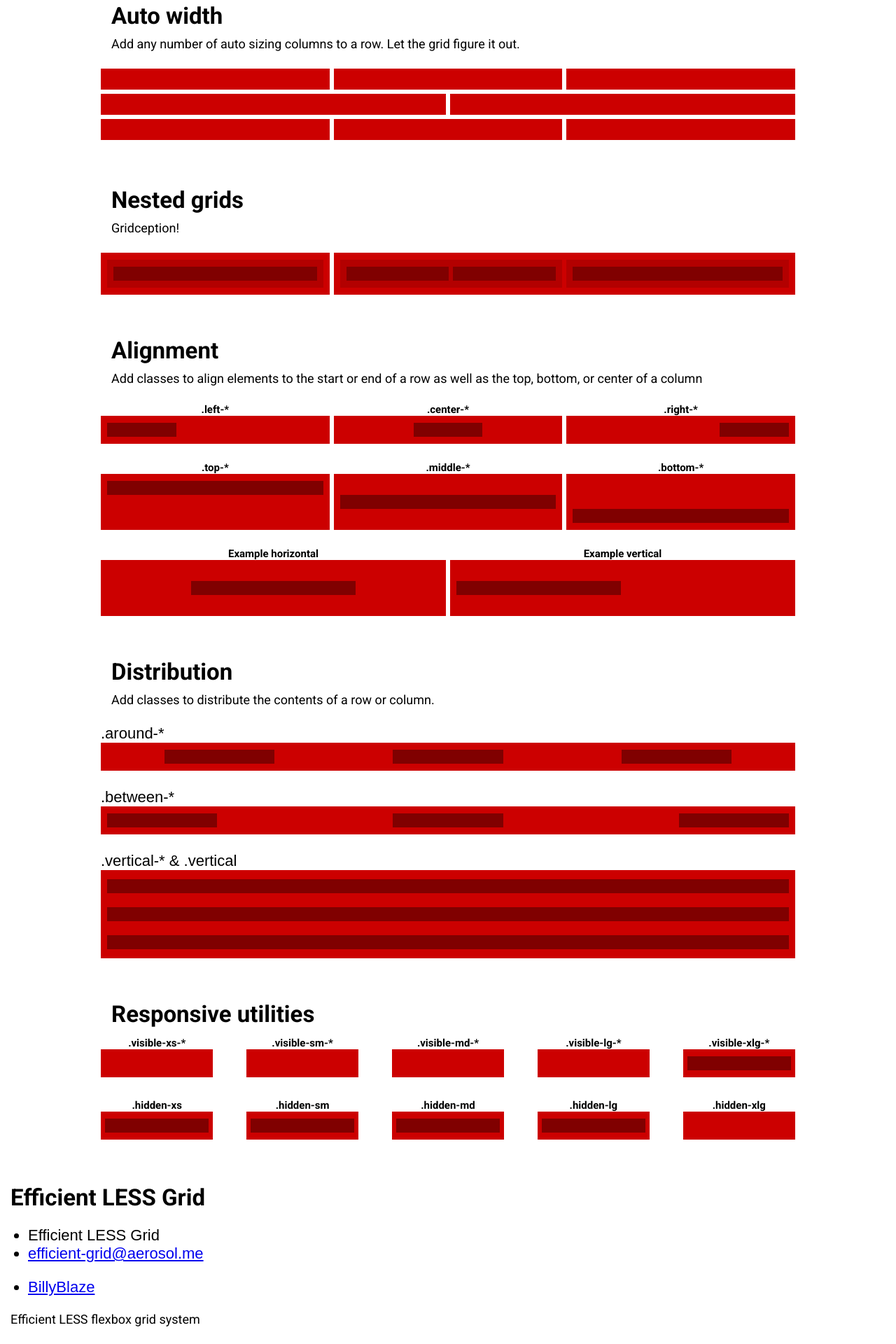
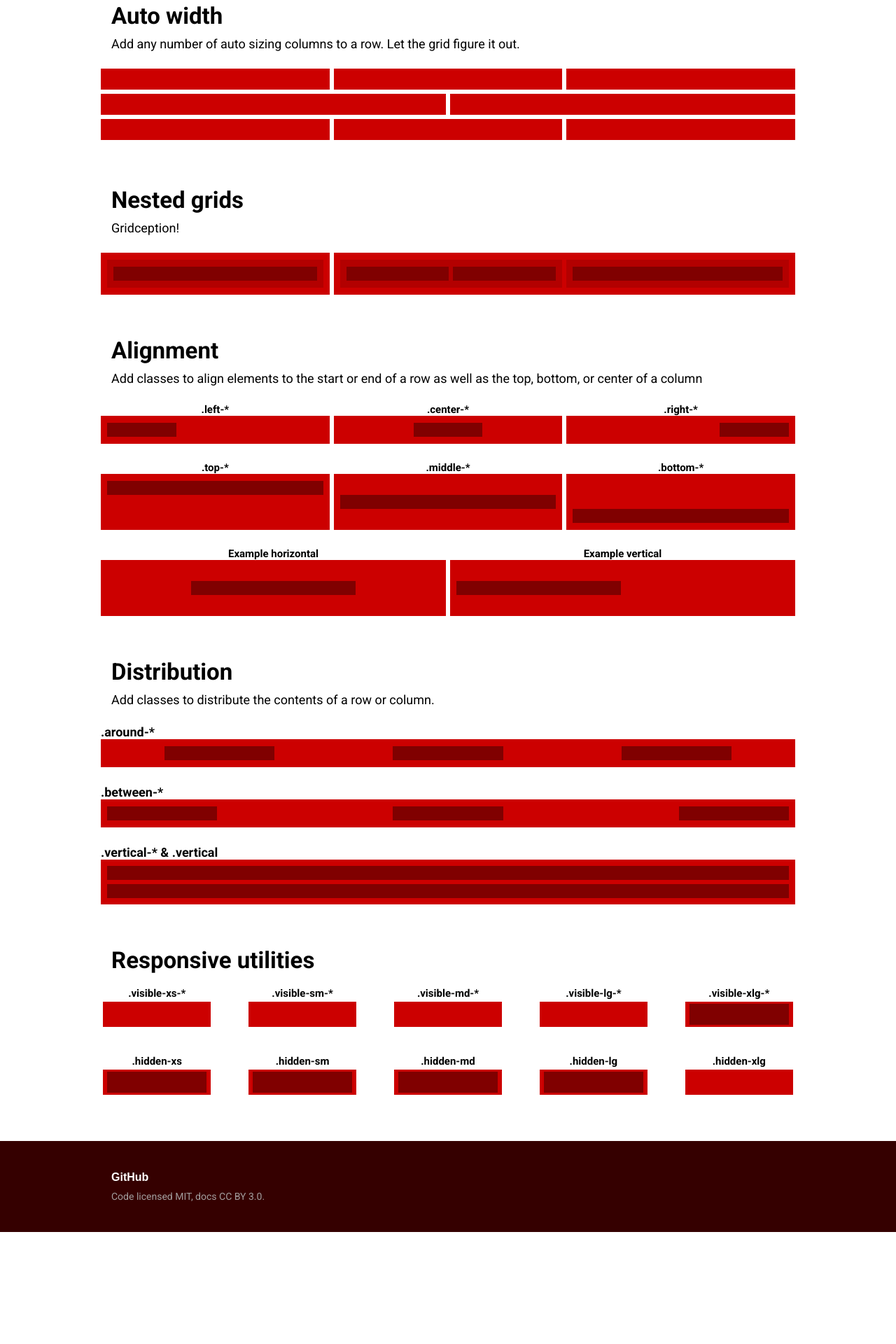
Before and after one commit to BillyBlaze/efficient-grid, a Jekyll site: the page built from index.html, in a window 1280 px wide. Shown: the part 1069-2989 px from the top of the page at 70% size. Built offline with Jekyll 4.4.1, drawn with Linux system fonts in a browser that asks for light colours; after the commit the page ends 2829 px from its top, so only the background shows below that.

Commit message:
Fine tune layout

```diff
--- a/_includes/footer.html
+++ b/_includes/footer.html
@@ -1,38 +1,10 @@
-<footer class="site-footer">
+<footer class="row middle-xs">
 
-  <div class="wrapper">
-
-    <h2 class="footer-heading">{{ site.title }}</h2>
-
-    <div class="footer-col-wrapper">
-      <div class="footer-col footer-col-1">
-        <ul class="contact-list">
-          <li>{{ site.title }}</li>
-          <li><a href="mailto:{{ site.email }}">{{ site.email }}</a></li>
-        </ul>
-      </div>
-
-      <div class="footer-col footer-col-2">
-        <ul class="social-media-list">
-          {% if site.github_username %}
-          <li>
-            {% include icon-github.html username=site.github_username %}
-          </li>
-          {% endif %}
-
-          {% if site.twitter_username %}
-          <li>
-            {% include icon-twitter.html username=site.twitter_username %}
-          </li>
-          {% endif %}
-        </ul>
-      </div>
-
-      <div class="footer-col footer-col-3">
-        <p>{{ site.description }}</p>
-      </div>
-    </div>
-
-  </div>
+	<div class="col-xs-12">
+		<ul>
+			<li><a href="https://github.com/{{ site.github_username }}/efficient-grid/"><span class="username">GitHub</span></a></li>
+		</ul>
+		<p>Code licensed MIT, docs CC BY 3.0.</p>
+	</div>
 
 </footer>
--- a/_includes/icon-github.html
+++ /dev/null
@@ -1 +0,0 @@
-<a href="https://github.com/{{ include.username }}"><span class="username">{{ include.username }}</span></a>
--- a/_includes/icon-twitter.html
+++ /dev/null
@@ -1 +0,0 @@
-<a href="https://twitter.com/{{ include.username }}"><span class="icon icon--twitter">{% include icon-twitter.svg %}</span><span class="username">{{ include.username }}</span></a>
--- a/_sass/_layout.scss
+++ b/_sass/_layout.scss
@@ -16,11 +16,15 @@ p {
 	margin-bottom: 25px;
 	font-size: 18px;
 }
-h4 {
+h3, h4 {
 	font-size: 15px;
 	font-weight: 600;
 	text-align: center;
 	margin: 0;
+}
+h3 {
+	font-size: 18px;
+	text-align: left;
 }
 header {
 	background: $main-color;
@@ -39,6 +43,45 @@ header {
 	}
 }
 
+footer {
+	background: #350000;
+	min-height: 130px;
+
+	.col-xs-12 {
+		padding: 0 10rem;
+		max-width: 992px;
+		margin: 0 auto;
+	}
+
+	ul, p, a {
+		color: white;
+		list-style: none;
+		padding: 0;
+		margin: 0;
+		font-size: 14px;
+		font-weight: 400;
+	}
+	ul, p {
+		margin: 0 15px;
+	}
+	ul {
+		overflow: hidden;
+	}
+	ul li {
+		float: left;
+		margin-right: 10px;
+		margin-bottom: 10px;
+	}
+	a {
+		font-size: 16px;
+		font-weight: 600;
+		text-decoration: none;
+	}
+	p {
+		color: #A29D9D;
+	}
+}
+
 .page-content {
 	.wrapper {
 		padding: 0 10rem;
@@ -54,6 +97,13 @@ header {
 			&:last-child {
 				margin-bottom: 60px;
 			}
+		}
+	}
+	div.vertical {
+		padding: 2rem;
+
+		div div.darker {
+			margin: 0 !important;
 		}
 	}
 	.large {
--- a/css/grid.css
+++ b/css/grid.css
@@ -125,6 +125,11 @@
   padding-bottom: 1rem;
 }
 
+.vertical > * {
+  padding-top: 1rem;
+  padding-bottom: 1rem;
+}
+
 .vertical.reverse {
   -webkit-box-orient: vertical;
   -webkit-box-direction: reverse;
```
Also changed, not shown: _sections/07-distribution.html (+3 -6 lines), _includes/icon-github.svg (deleted), _includes/icon-twitter.svg (deleted).
